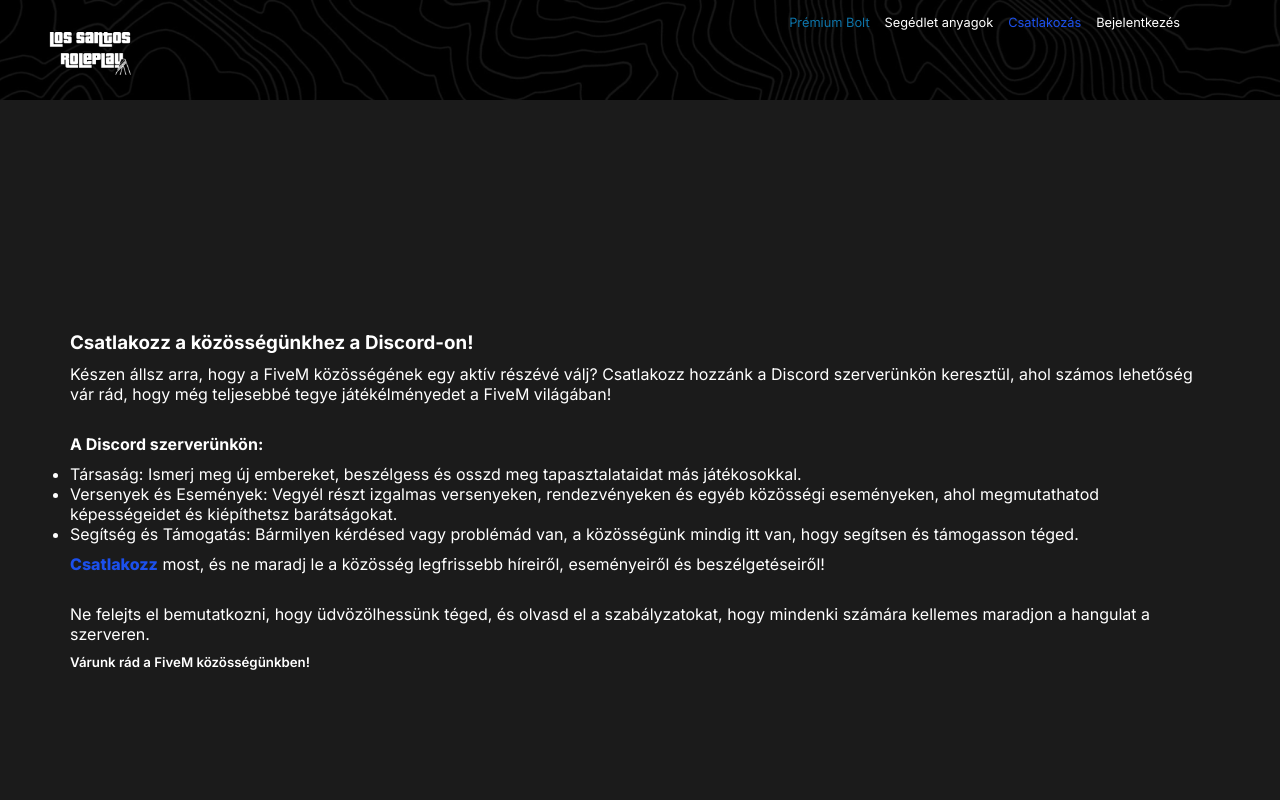
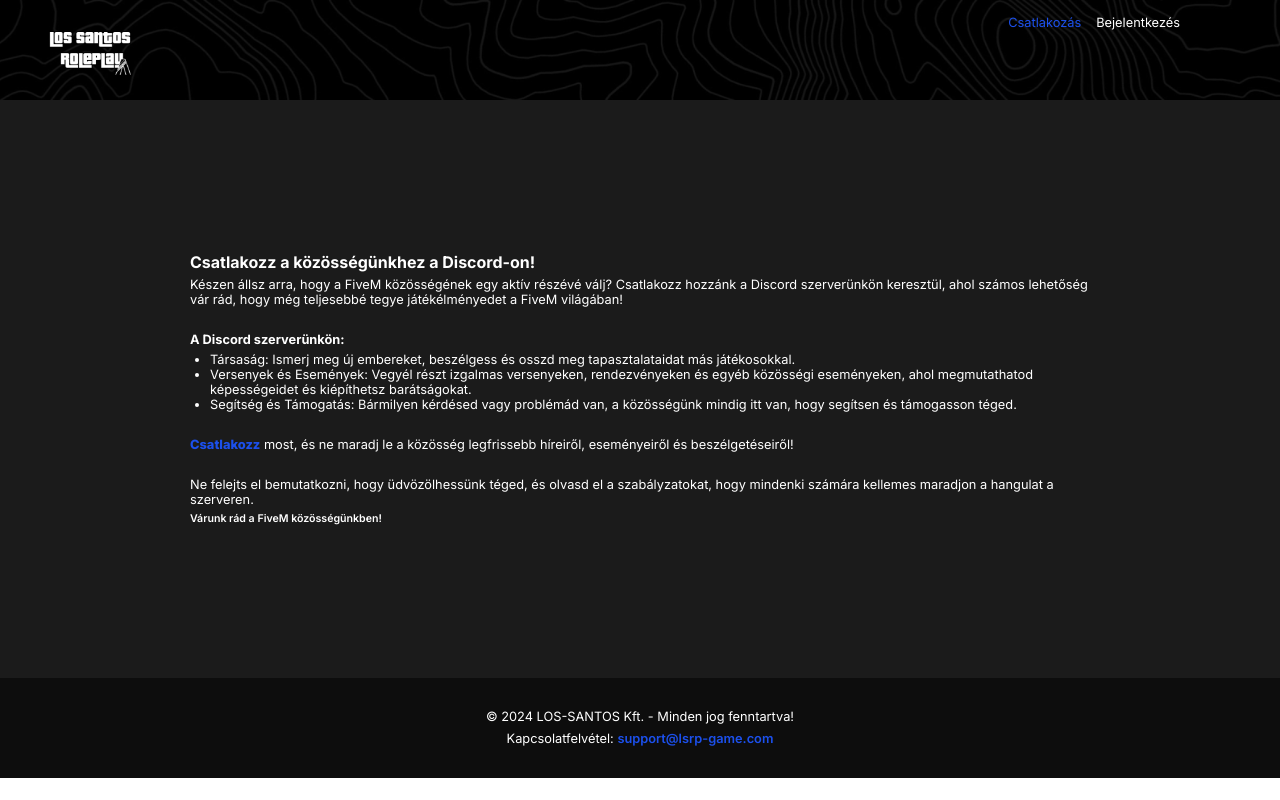
Before and after one commit to R4d1cs/Los-Santos-RolePlay-UCP, a Vue app in the folder ucp-frontend/: page /discord in a window 1280 px wide. Shown: the top 800 px of the page. Built offline with nearby package versions, Linux system fonts and the light colour scheme.

Commit message:
Kisebb hibák, hibafürtök kijavítva.

```diff
--- a/ucp-frontend/src/App.vue
+++ b/ucp-frontend/src/App.vue
@@ -54,7 +54,7 @@
       gap: 20px;
 
       width: 100%;
-      min-height: 100vh;
+      min-height: 72.2vh;
 
       padding: 20px;
     }
@@ -80,7 +80,13 @@
       background-color: rgba(255, 255, 255, 0.9);
     }
 
-    /* Text Colors */
+    /* Lista típusok */
+    .list-pointed {
+      margin-left: 20px;
+      margin-right: 0px;
+    }
+
+    /* Szöveg színek */
     .tcolor-blue {
       color: #1c50ec;
     }
@@ -97,7 +103,7 @@
       color: #d9d9d978;
     }
 
-    /* Text Formatting */
+    /* Szöveg Formázás */
     .tformat-bold {
       font-weight: 800;
     }
@@ -106,7 +112,7 @@
       font-weight: 600;
     }
 
-    /* Text Sizing */
+    /* Szöveg méretezés */
     .tsize-title {
       font-size: 1rem;
     }
--- a/ucp-frontend/src/Components/Header.vue
+++ b/ucp-frontend/src/Components/Header.vue
@@ -14,13 +14,25 @@
 
 <script setup>
   import { ref } from 'vue'
+  import { useAccountStore } from '@/Stores/AccountStore.js'
 
-  const linkButtons = ref([
-    { buttonTitle: { name: 'Prémium Bolt', color: 'tcolor-lightblue' }, buttonPath: 'premiumshop' },
-    { buttonTitle: { name: 'Segédlet anyagok' }, buttonPath: 'tutorial' },
-    { buttonTitle: { name: 'Csatlakozás', color: 'tcolor-blue' }, buttonPath: 'discord' },
-    { buttonTitle: { name: 'Bejelentkezés' }, buttonPath: 'login' }
-  ])
+  const AccountStore = useAccountStore()
+  const linkButtons = ref([])
+
+  if (AccountStore['loggedUser']) {
+    linkButtons.value = [
+      { buttonTitle: { name: 'Szabályzat' }, buttonPath: 'rules' },
+      { buttonTitle: { name: 'Prémium Bolt', color: 'tcolor-lightblue' }, buttonPath: 'premiumshop' },
+      { buttonTitle: { name: 'Segédlet anyagok' }, buttonPath: 'tutorial' },
+      { buttonTitle: { name: 'Csatlakozás', color: 'tcolor-blue' }, buttonPath: 'discord' },
+      { buttonTitle: { name: `${ AccountStore['loggedUser']['nickname'] } (5:00)` }, buttonPath: '' }
+    ]
+  } else {
+    linkButtons.value = [
+      { buttonTitle: { name: 'Csatlakozás', color: 'tcolor-blue' }, buttonPath: 'discord' },
+      { buttonTitle: { name: 'Bejelentkezés' }, buttonPath: 'login' }
+    ]
+  }
 </script>
 
 <style lang="scss" scoped>
--- a/ucp-frontend/src/Components/Login.vue
+++ b/ucp-frontend/src/Components/Login.vue
@@ -1,5 +1,5 @@
 <template>
-  <div class="login-wrapper">
+  <div class="login-wrapper" v-if="!loggedUser">
     <p class="tsize-title tformat-lightbold">Bejelentkezés</p>
     <hr>
     <input type="text" placeholder="Felhasználónév">
@@ -13,6 +13,14 @@
     <input class="submitBtn" type="button" value="Bejelentkezés">
   </div>
 </template>
+
+<script setup>
+  import { ref } from 'vue'
+  import { useAccountStore } from '@/Stores/AccountStore.js'
+
+  const AccountStore = useAccountStore()
+  const loggedUser = AccountStore['loggedUser']
+</script>
 
 <style lang="scss" scoped>
   .login-wrapper {
--- a/ucp-frontend/src/Components/Register.vue
+++ b/ucp-frontend/src/Components/Register.vue
@@ -18,14 +18,16 @@
   import { useRouter } from 'vue-router'
   import { useAccountStore } from '@/Stores/AccountStore.js'
 
-  const router = useRouter()
+  const AccountStore = useAccountStore()
+  const routerApp = useRouter()
 
+  // A változókat létrehozzuk, a későbbi értékek elérése érdekében.
   const username = ref('')
   const password = ref('')
   const confirmPassword = ref('')
   const email = ref('')
 
-  const submitRegistration = () => {
+  const submitRegistration = async () => {
     if (!username.value || !password.value || !confirmPassword.value || !email.value) {
       return alert('Töltsd ki az összes mezőt a regisztrációhoz!')
     }
@@ -34,8 +36,8 @@
       return alert('A jelszavak nem egyeznek meg!')
     }
 
-    useAccountStore().registerUser({ username: username.value, password: password.value, email: email.value }).then((serverResData) => {
-      if (serverResData[0] === 200) router.push('/login')
+    await AccountStore.registerUser({ username: username.value, password: password.value, email: email.value }).then((serverResData) => {
+      if (serverResData[0] === 200) routerApp.push('/login')
 
       alert(serverResData[1])
     })
--- a/ucp-frontend/src/Stores/AccountStore.js
+++ b/ucp-frontend/src/Stores/AccountStore.js
@@ -1,8 +1,11 @@
+import { ref } from 'vue'
 import { defineStore } from 'pinia'
 
-const serverURL = 'http://192.168.1.103:3000/API'
+const serverURL = 'http://localhost:3000/API'
 
 export const useAccountStore = defineStore('AccountStore', () => {
+  const loggedUser = ref()
+
   const registerUser = async (credentials) => {
     try {
       const responseData = await fetch(`${ serverURL }/registerUser`, {
@@ -20,6 +23,7 @@
   }
 
   return {
+    loggedUser,
     registerUser
   }
 })
--- a/ucp-frontend/src/Stores/NewsStore.js
+++ b/ucp-frontend/src/Stores/NewsStore.js
@@ -1,6 +1,6 @@
 import { defineStore } from 'pinia'
 
-const serverURL = 'http://192.168.1.103:3000/API'
+const serverURL = 'http://localhost:3000/API'
 
 export const useNewsStore = defineStore('NewsStore', () => {
   const getNews = async () => {
--- a/ucp-frontend/src/Views/Discord.vue
+++ b/ucp-frontend/src/Views/Discord.vue
@@ -1,24 +1,19 @@
 <template>
   <div class="discord_connecting-wrapper">
-    <section class="greetings">
-      <h3>Csatlakozz a közösségünkhez a Discord-on!</h3>
+    <h3 class="tsize-title">Csatlakozz a közösségünkhez a Discord-on!</h3>
     <p>Készen állsz arra, hogy a FiveM közösségének egy aktív részévé válj? Csatlakozz hozzánk a Discord szerverünkön keresztül, ahol számos lehetőség vár rád, hogy még teljesebbé tegye játékélményedet a FiveM világában!</p>
-    </section>
-
-    <section class="details">
+    <br>
     <h4>A Discord szerverünkön:</h4>
-      <ul>
+    <ul class="list-pointed">
       <li>Társaság: Ismerj meg új embereket, beszélgess és osszd meg tapasztalataidat más játékosokkal.</li>
       <li>Versenyek és Események: Vegyél részt izgalmas versenyeken, rendezvényeken és egyéb közösségi eseményeken, ahol megmutathatod képességeidet és kiépíthetsz barátságokat.</li>
       <li>Segítség és Támogatás: Bármilyen kérdésed vagy problémád van, a közösségünk mindig itt van, hogy segítsen és támogasson téged.</li>
     </ul>
+    <br>
     <p><a href="https://discord.gg/QnSRYpTxsr" target="_blank" class="tformat-bold tcolor-blue">Csatlakozz</a> most, és ne maradj le a közösség legfrissebb híreiről, eseményeiről és beszélgetéseiről!</p>
-    </section>
-
-    <section class="endings">
+    <br>
     <p>Ne felejts el bemutatkozni, hogy üdvözölhessünk téged, és olvasd el a szabályzatokat, hogy mindenki számára kellemes maradjon a hangulat a szerveren.</p>
     <h5 class="tformat-lightbold">Várunk rád a FiveM közösségünkben!</h5>
-    </section>
   </div>
 </template>
 
@@ -29,18 +24,11 @@
   .discord_connecting-wrapper {
     display: flex;
     flex-direction: column;
-    gap: 30px;
+    gap: 5px;
 
-    width: 1300px;
+    width: 900px;
 
+    font-size: 0.8rem;
     color: white;
-
-    padding: 50px;
-
-    .greetings, .details, .endings {
-      display: flex;
-      flex-direction: column;
-      gap: 10px;
-    }
   }
 </style>
--- a/ucp-frontend/src/Views/News.vue
+++ b/ucp-frontend/src/Views/News.vue
@@ -3,7 +3,7 @@
     <p>Jelenleg nincs egyetlen friss hír sem.</p>
   </div>
   <div class="news-wrapper" v-if="newsDatas.length > 0">
-    <p class="tsize-title tformat-lightbold">Hírek</p>
+    <h3 class="tsize-title">Hírek</h3>
     <div class="news-items">
       <div class="news-item" v-for="{ title, date, context } in newsDatas">
         <div class="news-date">{{ date }}</div>
@@ -44,10 +44,17 @@
   import LoginComponent from '@/Components/Login'
   import { useNewsStore } from '@/Stores/NewsStore.js'
 
+  const NewsStore = useNewsStore()
   const newsDatas = ref([])
 
   onMounted(async () => {
-    newsDatas.value = await useNewsStore().getNews()
+    await NewsStore.getNews().then((data) => {
+      if (data === undefined) {
+        return
+      }
+
+      newsDatas.value = data
+    })
   })
 </script>
 
--- a/ucp-frontend/src/Views/PageNotFound.vue
+++ b/ucp-frontend/src/Views/PageNotFound.vue
@@ -7,12 +7,6 @@
 
 <style lang="scss" scoped>
   .page_not_found-wrapper {
-    display: flex;
-    flex-direction: column;
-    align-items: center;
-    justify-content: center;
-    gap: 3px;
-
     text-align: center;
     font-size: 0.8rem;
     color: white;
```
Also changed, not shown: 1 other file (tests, documents, lock files or other folders). Lines whose indentation alone changed are shown as unchanged.
